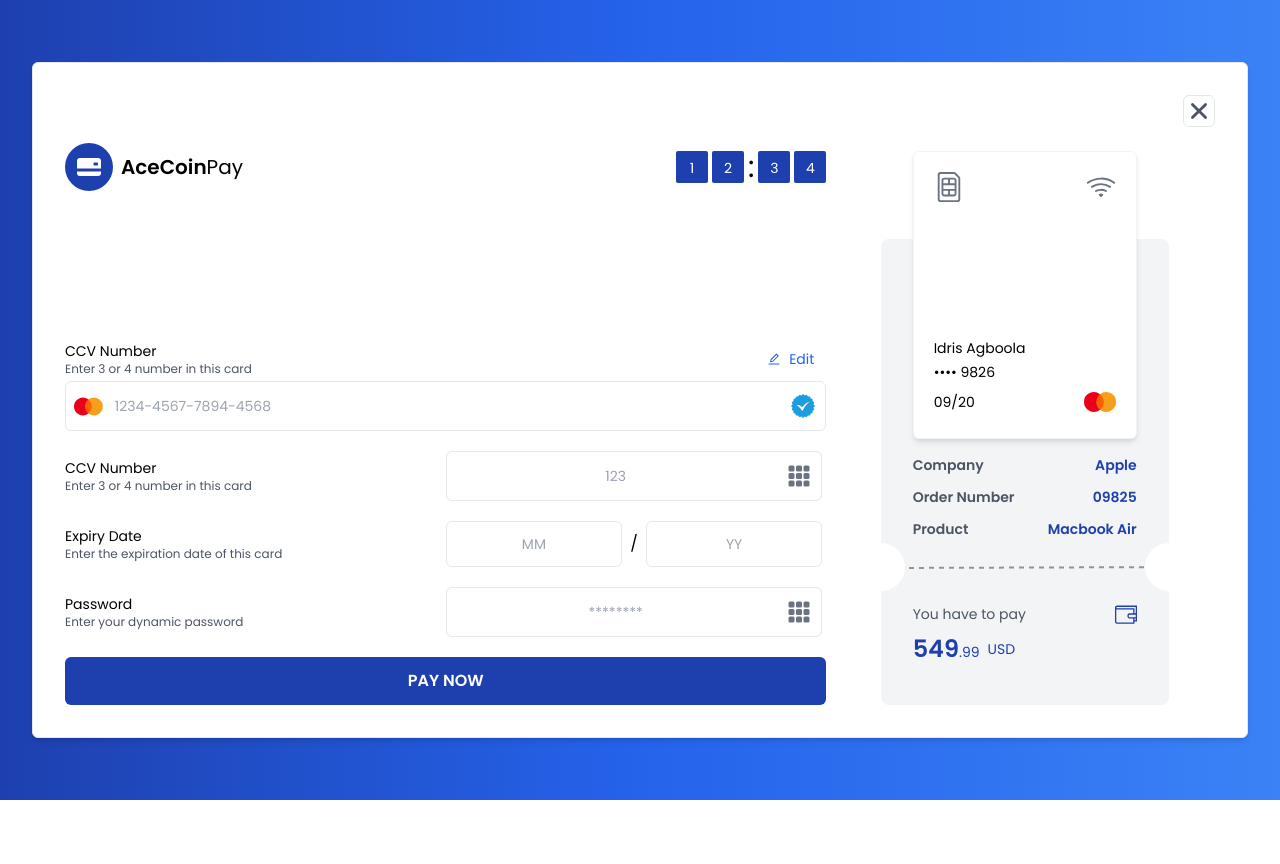
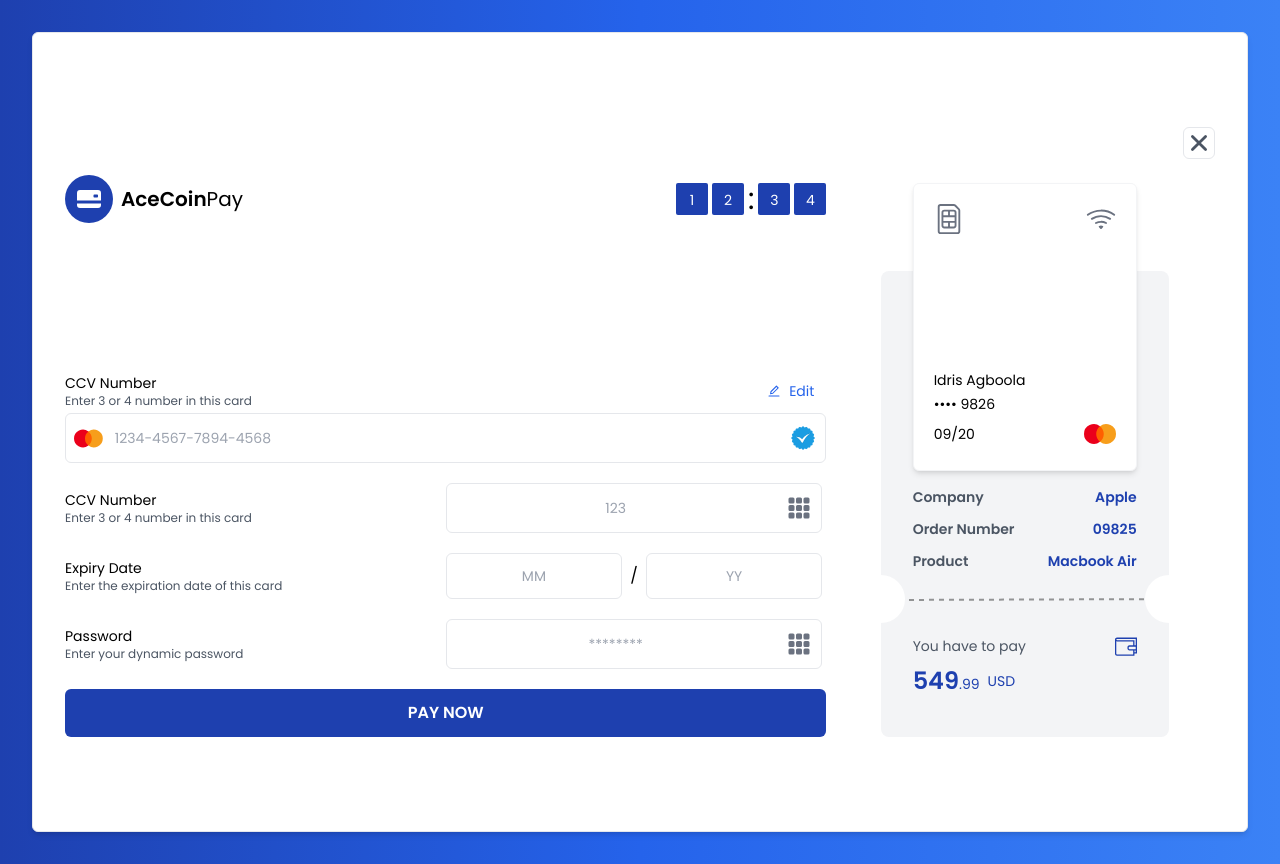
Before and after one commit to AI-ZeeK/new-assess, a React (Vite) app: page / in a window 1280 px wide. Before the commit the page ends 800 px from the top, so only its background shows below. Built offline with nearby package versions, Linux system fonts and the light colour scheme.

Commit message:
Update App.tsx

```diff
--- a/src/App.tsx
+++ b/src/App.tsx
@@ -143,7 +143,7 @@ function App() {
     >
       <div
         ref={cardRef}
-        className={`bg-white flex h-screen lg:h-full justify-center gap-4 flex-col items-center lg:border lg:rounded-md lg:shadow-md w-full p-4 md:p-8 max-w-[80rem] relative ${
+        className={`bg-white flex min-h-screen lg:h-full justify-center gap-4 flex-col items-center lg:border lg:rounded-md lg:shadow-md w-full p-4 md:p-8 max-w-[80rem] relative ${
           openCard ? "opacity-0 -top-10" : "opacity-1 top-0"
         } transition-all duration-300`}
       >
```
